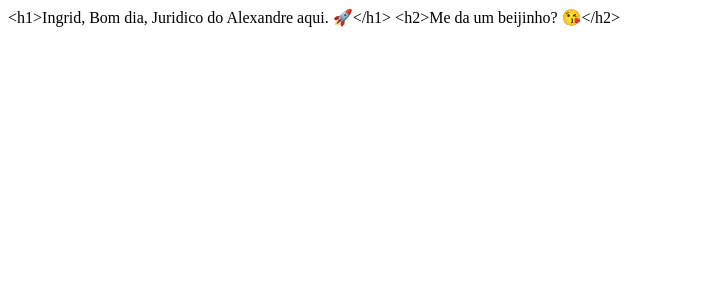
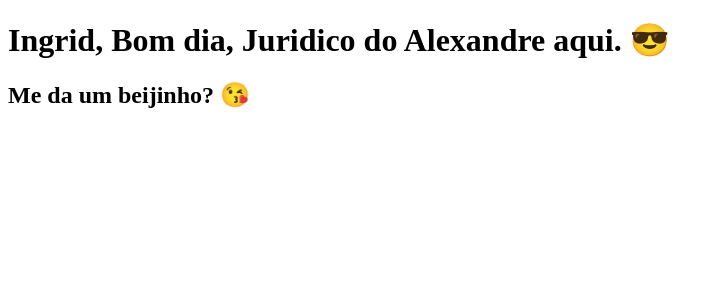
Before and after one commit to schandon/clone_tabnews, a Next.js app: page / in a window 1280 px wide. Shown: the top 300 px of the page, without its empty margins (0-723 px from the left). Built offline with nearby package versions, Linux system fonts and the light colour scheme.

Commit message:
Adição de Nova Mensagem

```diff
--- a/pages/index.js
+++ b/pages/index.js
@@ -1,5 +1,4 @@
 export default function Home(){
-    return `<h1>Ingrid, Bom dia, Juridico do Alexandre aqui. 🚀</h1>
-    <h2>Me da um beijinho? 😘</h2>`
+    return(<><h1>Ingrid, Bom dia, Juridico do Alexandre aqui. 😎</h1>    <h2>Me da um beijinho? 😘</h2></>)
 
 }
```
